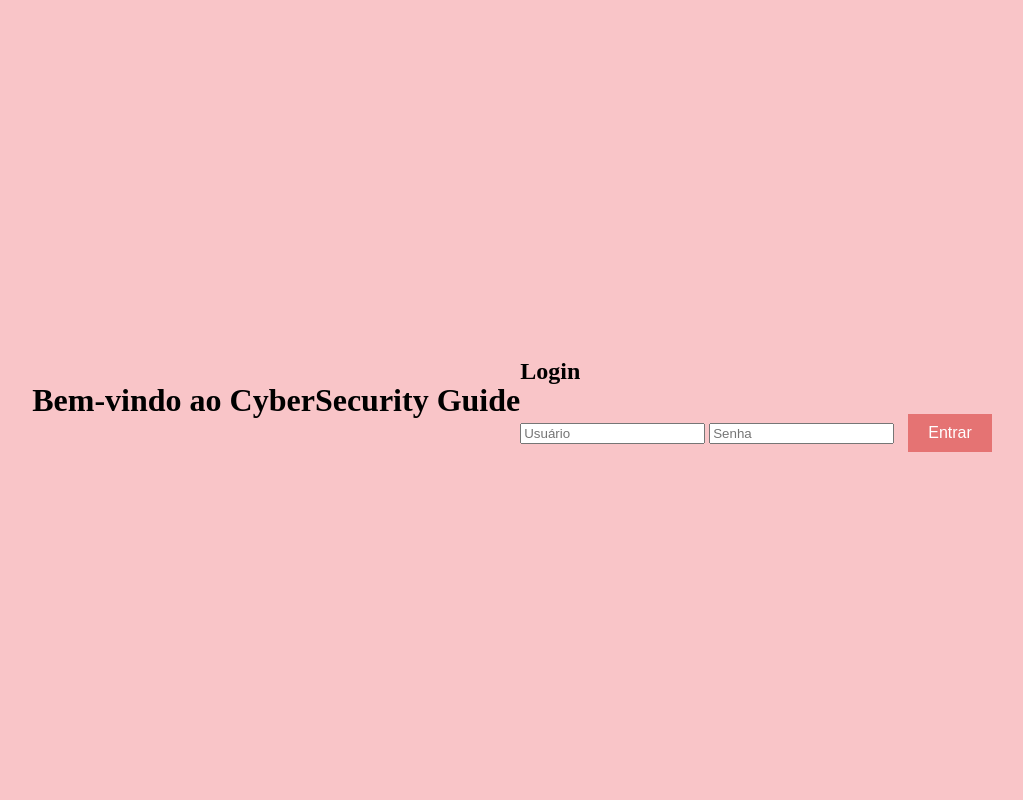
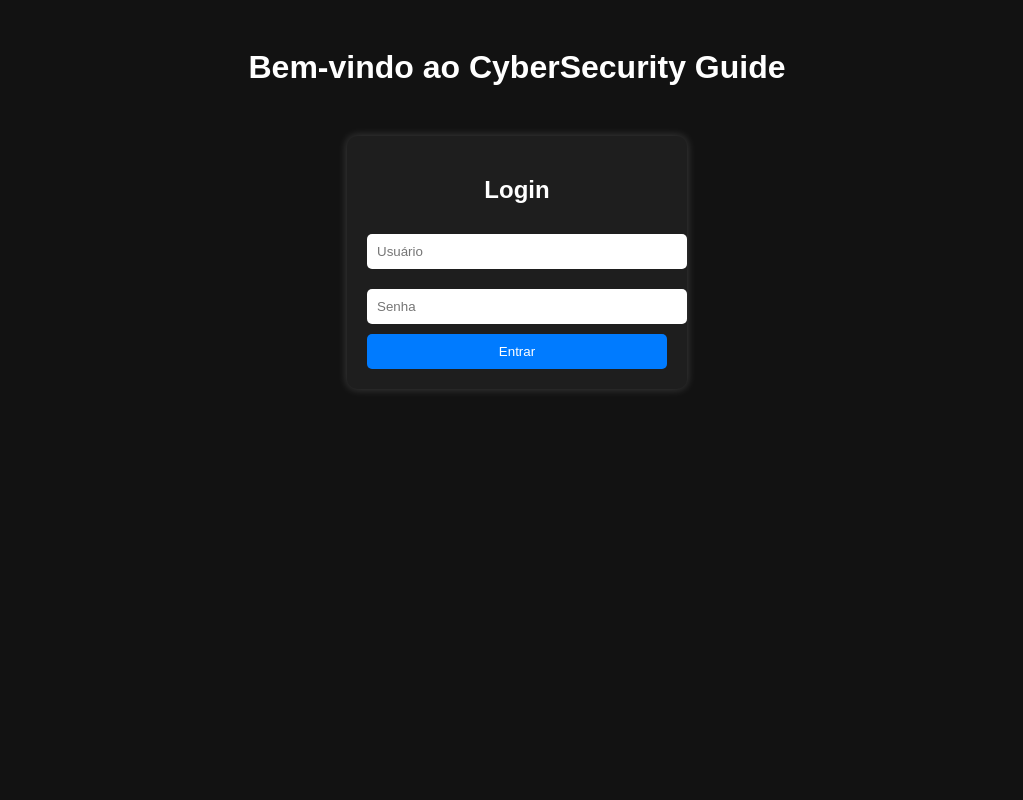
Before and after one commit to wry01/login, a PHP site: page / in a window 1280 px wide. Shown: the whole page, without its empty margins (123-1146 px from the left). Run offline with PHP 8.4, Linux system fonts and the light colour scheme.

Commit message:
Update style.css

```diff
--- a/style.css
+++ b/style.css
@@ -1,79 +1,41 @@
 body {
-    display: flex;
-    justify-content: center;
-    align-items: center;
-    height: 100vh;
-    background-color: #f9c5c8;
-    margin: 0;
+    font-family: Arial, sans-serif;
+    background-color: #121212;
+    color: white;
+    text-align: center;
+    padding: 20px;
 }
 
-.container {
-    text-align: center;
+.login-container {
+    max-width: 300px;
+    margin: 50px auto;
+    padding: 20px;
+    background: #1e1e1e;
+    border-radius: 10px;
+    box-shadow: 0 0 10px rgba(255, 255, 255, 0.2);
 }
 
-.envelope {
-    position: relative;
-    width: 200px;
-    height: 150px;
-}
-
-.top {
-    position: absolute;
-    width: 200px;
-    height: 75px;
-    background: #e57373;
-    top: 0;
-    clip-path: polygon(0 0, 100% 0, 50% 100%);
-    transition: transform 0.5s;
-}
-
-.body {
-    position: absolute;
-    width: 200px;
-    height: 150px;
-    background: #ff8a80;
-    top: 25px;
-}
-
-.flap {
-    position: absolute;
-    width: 200px;
-    height: 75px;
-    background: #e57373;
-    top: 75px;
-    clip-path: polygon(0 0, 100% 0, 50% 100%);
-}
-
-.letter {
-    position: absolute;
-    width: 180px;
-    height: 120px;
-    background: white;
-    top: 10px;
-    left: 10px;
-    transition: transform 0.5s;
-    z-index: -1; /* Garante que a carta ficará atrás do envelope */
-}
-
-.hearts {
-    text-align: center;
-    font-size: 24px;
-    opacity: 0;
-    transform: translateY(20px);
-    transition: all 0.5s;
+input {
+    width: 100%;
+    padding: 10px;
+    margin: 10px 0;
+    border: none;
+    border-radius: 5px;
 }
 
 button {
-    margin: 10px;
-    padding: 10px 20px;
+    width: 100%;
+    padding: 10px;
+    background: #007bff;
     border: none;
-    background: #e57373;
     color: white;
+    border-radius: 5px;
     cursor: pointer;
-    font-size: 16px;
-    transition: 0.3s;
 }
 
-button:hover {
-    background: #c62828;
+.content {
+    margin-top: 30px;
+    text-align: left;
+    max-width: 600px;
+    margin: auto;
 }
```
